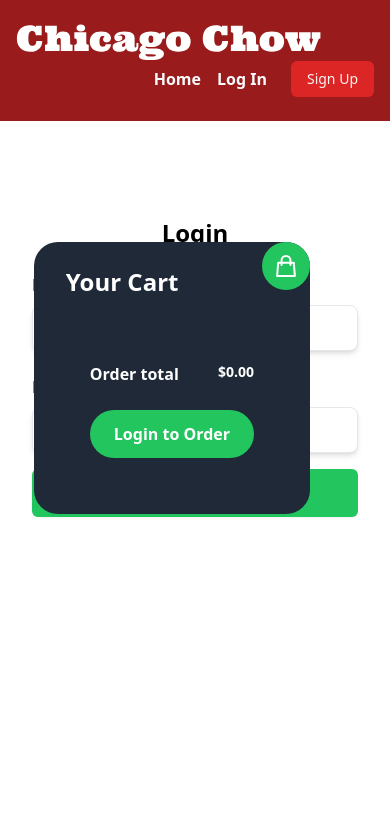
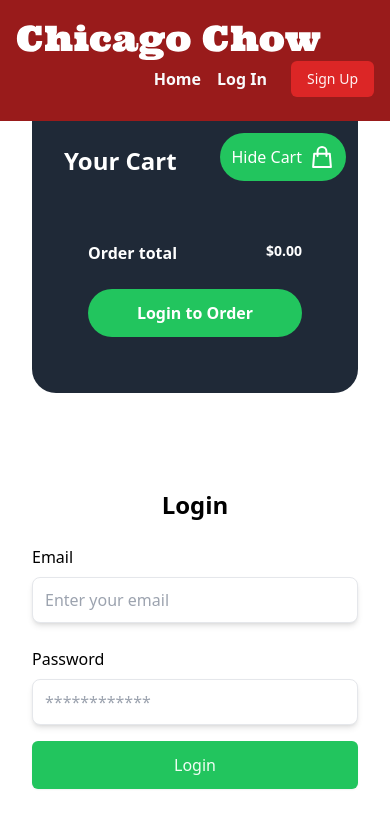
Before and after one commit to erik06/MIT-capstone, a Next.js app in the folder frontend/: page /login in a window 390 px wide. Shown: the top 828 px of the page. Built offline with nearby package versions, Linux system fonts and the light colour scheme.

Commit message:
responsive things

```diff
--- a/frontend/components/Cart.js
+++ b/frontend/components/Cart.js
@@ -57,12 +57,14 @@ export default function Cart() {
   }
 
   return (
-    <section className="fixed right-20 top-[242px]">
+    <section className="px-8">
       <div className="relative">
         <button
           onClick={() => setShowCart((prevState) => !prevState)}
-          className="absolute right-0 z-10 bg-green-500 text-white p-3 rounded-full hover:bg-yellow-500 items-center"
+          className="absolute right-3 mt-3 z-10 bg-green-500 text-white p-3 rounded-full hover:bg-yellow-500 items-center"
         >
+          <div className="flex items-center justify-center gap-2">
+            {showCart ? "Hide Cart" : "View Cart"}
             <svg
               width="24"
               height="24"
@@ -78,9 +80,10 @@ export default function Cart() {
                 strokeLinejoin="round"
               ></path>
             </svg>
+          </div>
         </button>
         {showCart && (
-          <div className="rounded-3xl co bg-gray-800">
+          <div className="rounded-b-3xl co bg-gray-800">
             <div className="max-w-lg pt-6 pb-8 px-8 mx-auto">
               <div className="flex mb-10 items-center justify-between">
                 <h6 className="font-bold text-2xl text-white mb-0">
--- a/frontend/components/RestaurantList.js
+++ b/frontend/components/RestaurantList.js
@@ -29,7 +29,7 @@ function RestaurantCard({ data }) {
     <div className="w-full md:w-1/2 lg:w-1/3 p-4">
       <div className="h-full bg-gray-100 rounded-2xl">
         <Image
-          className="w-full rounded-2xl"
+          className="w-full rounded-t-2xl"
           height={300}
           width={300}
           src={`${
--- a/frontend/pages/index.js
+++ b/frontend/pages/index.js
@@ -15,7 +15,7 @@ export default function Home() {
       <main className="mx-auto container m-6">
         <div className="mb-6">
           <input
-            className="appearance-none block w-full p-3 leading-5 text-coolGray-900 border border-coolGray-200 rounded-lg shadow-md placeholder-coolGray-400 focus:outline-none focus:ring-2 focus:ring-green-500 focus:ring-opacity-50"
+            className="appearance-none block w-full p-3 leading-5 text-coolGray-900 border border-coolGray-200 rounded-lg shadow-md placeholder-coolGray-400 focus:outline-none focus:ring-2 focus:ring-red-500 focus:ring-opacity-50"
             type="text"
             placeholder="Search restaurants"
             onChange={(e) => setQuery(e.target.value)}
--- a/frontend/pages/restaurant/[id].js
+++ b/frontend/pages/restaurant/[id].js
@@ -48,7 +48,7 @@ function DishCard({ data }) {
     <div className="w-full md:w-1/2 lg:w-1/3 p-4">
       <div className="h-full bg-gray-100 rounded-2xl">
         <Image
-          className="w-full rounded-2xl"
+          className="w-full rounded-t-2xl"
           height={300}
           width={300}
           src={`${
@@ -95,10 +95,10 @@ export default function Restaurant() {
 
     return (
       <div className="py-6">
-        <h1 className="text-4xl font-bold text-green-600">
+        <h1 className="text-4xl font-bold text-red-600">
           {restaurant.data.attributes.name}
         </h1>
-        <div className="py-16 px-8 bg-white rounded-3xl">
+        <div className="py-16 px-8">
           <div className="max-w-7xl mx-auto">
             <div className="flex flex-wrap -m-4 mb-6">
               {restaurant.data.attributes.dishes.data.map((res) => {
```
Lines whose indentation alone changed are shown as unchanged.
